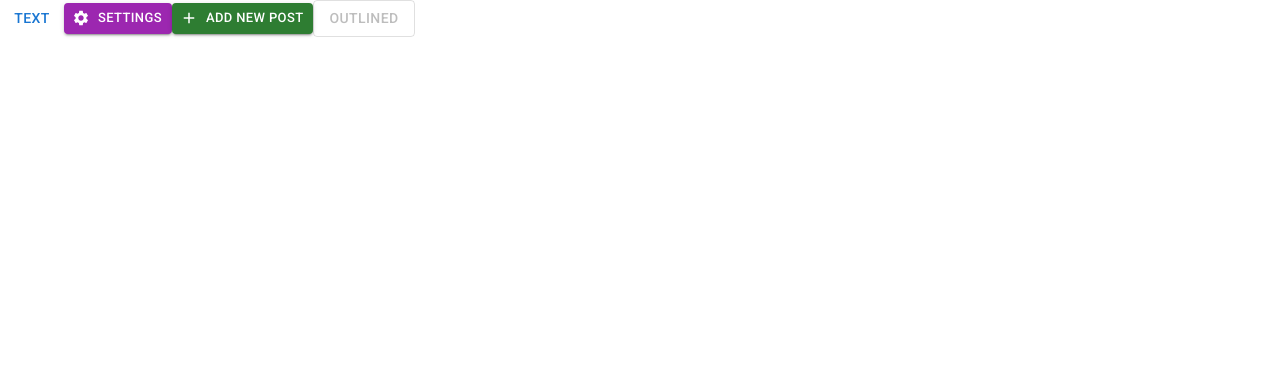
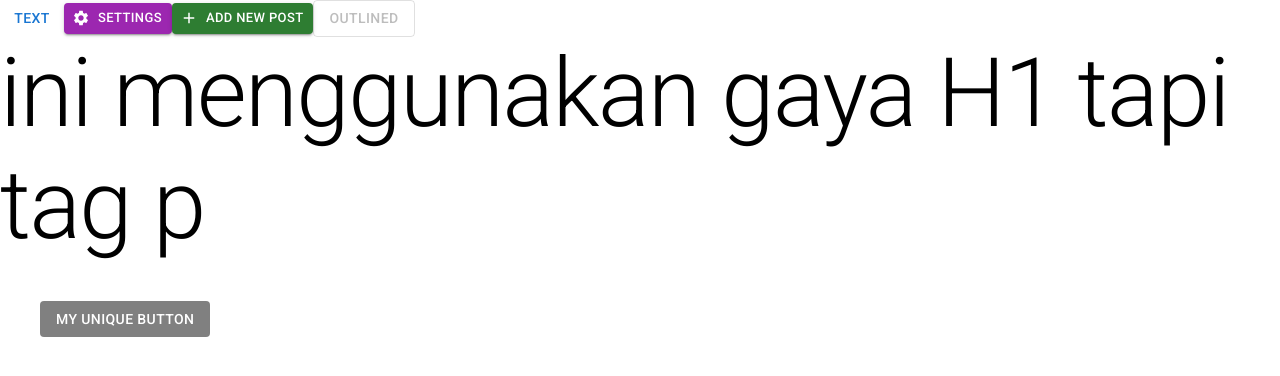
Before and after one commit to BrucelD14/mui-learn, a React (Create React App) app: page / in a window 1280 px wide. Shown: the top 376 px of the page. Built offline with nearby package versions, Linux system fonts and the light colour scheme.

Commit message:
learn typography and styling button

```diff
--- a/src/App.js
+++ b/src/App.js
@@ -1,4 +1,4 @@
-import { Button } from "@mui/material";
+import { Button, Typography } from "@mui/material";
 import { Add, Settings } from "@mui/icons-material";
 
 function App() {
@@ -24,6 +24,28 @@ function App() {
       <Button variant="outlined" disabled>
         Outlined
       </Button>
+
+      <Typography variant="h1" component="p">
+        ini menggunakan gaya H1 tapi tag p
+      </Typography>
+      <Button
+        variant="contained"
+        disabled
+        sx={{
+          backgroundColor: "skyblue",
+          color: "#888",
+          margin: 5,
+          "&:hover": {
+            backgroundColor: "lightblue",
+          },
+          "&:disabled": {
+            backgroundColor: "gray",
+            color: "white",
+          },
+        }}
+      >
+        My Unique Button
+      </Button>
     </div>
   );
 }
```
